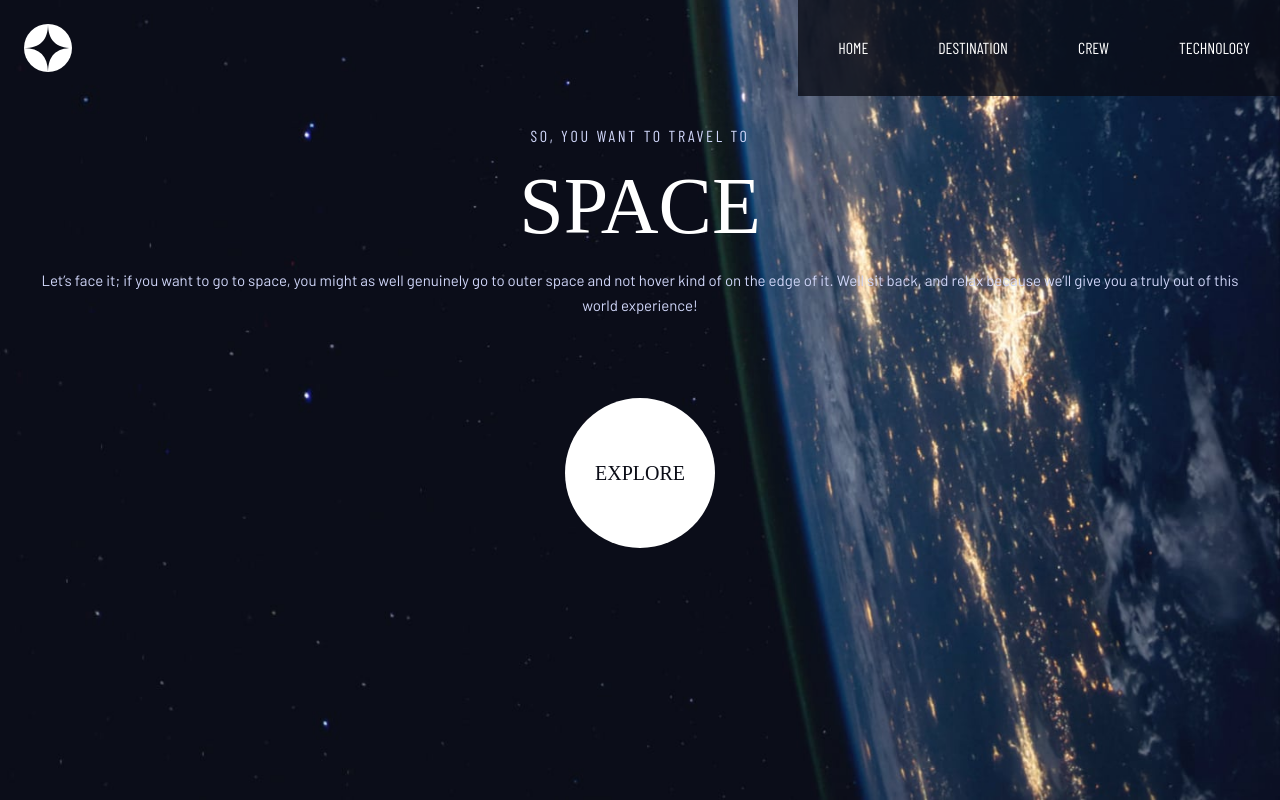
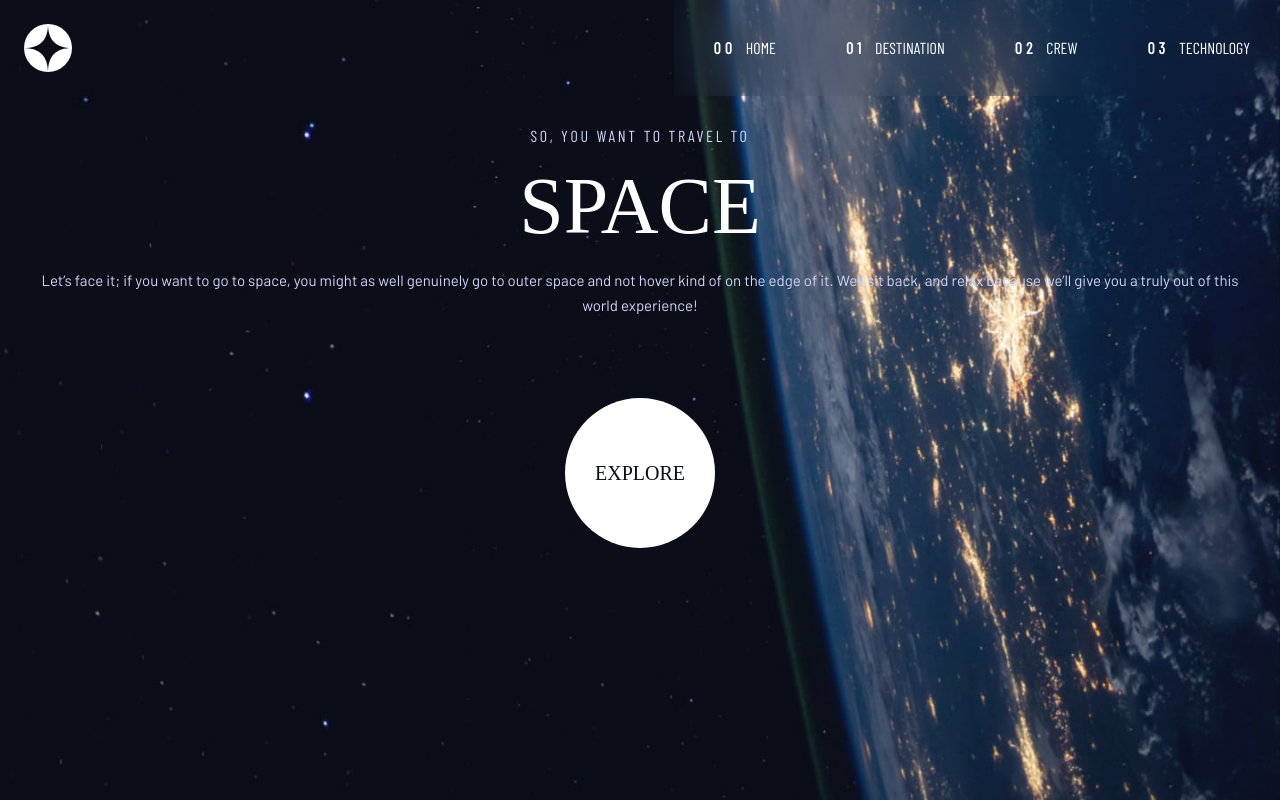
Before and after one commit to KamilKonopski/space-tourism-website-main, a React (Create React App) app: page / in a window 1280 px wide. Built offline with nearby package versions, Linux system fonts and the light colour scheme; a web font is replaced by a local one.

Commit message:
add menu styles for all device

```diff
--- a/src/components/Menu/Menu.styled.js
+++ b/src/components/Menu/Menu.styled.js
@@ -17,13 +17,18 @@ export const Wrapper = styled.ul`
 
     @media screen and (min-width: 800px) {
         backdrop-filter: blur(0);
-        background: rgba(11, 13, 23, 0.8);
+        background: rgba(151, 151, 151, .1);
         flex-direction: row;
         height: 96px;
         line-height: 96px;
         position: static;
         transform: translateX(0);
         width: 100%;
+    }
+
+    @media screen and (min-width: 1280px) {
+        backdrop-filter: blur(35px);
+        background: transparent;
     }
 `;
 
@@ -57,6 +62,10 @@ export const LinkStyle = styled(Link)`
         @media screen and (min-width: 800px) {
             display: none;
         }
+
+        @media screen and (min-width: 1280px) {
+            display: inline-block;
+        }
     }
     @media screen and (min-width: 800px) {
         :hover {
```
